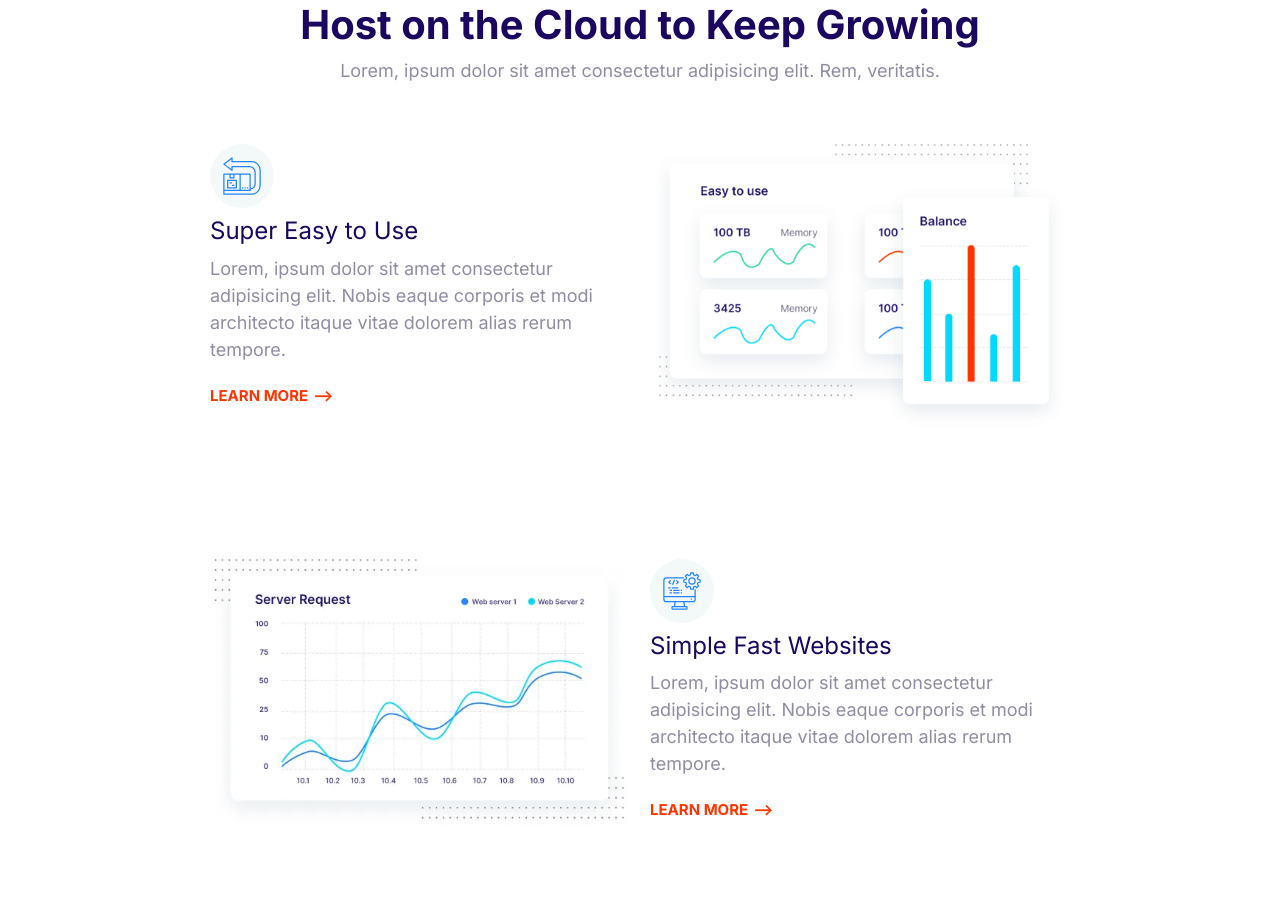
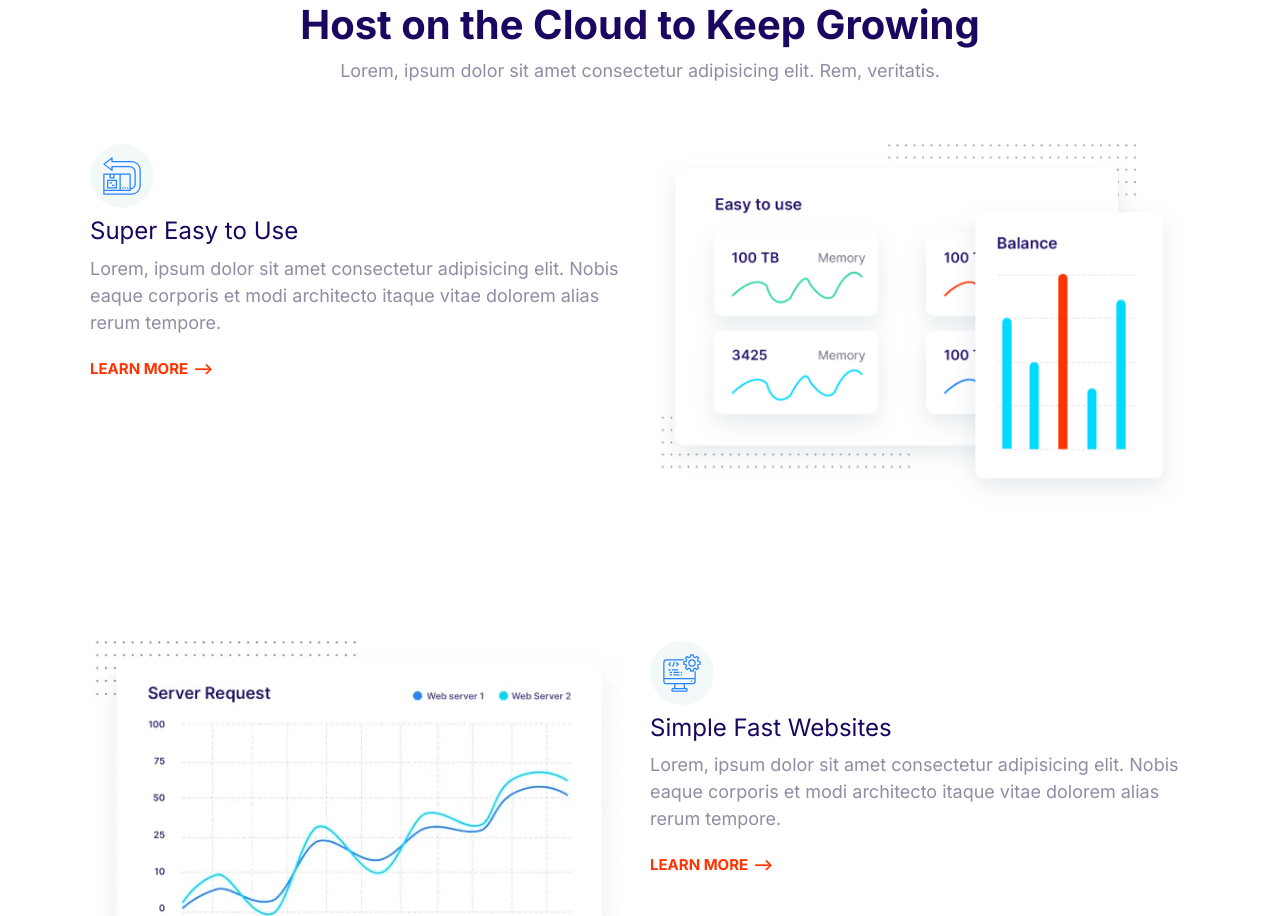
Before and after one commit to Ivanol1ver/payground, a website built with Parcel: page src/index.html in a window 1280 px wide. Shown: the part 2296-3212 px from the top of the page. Built offline with nearby package versions, Linux system fonts and the light colour scheme.

Commit message:
fixing feature paragraph layout.

```diff
--- a/src/css/style.css
+++ b/src/css/style.css
@@ -795,7 +795,7 @@ a {
  /* Features */
  .feature {
     gap: 4rem 2rem;
-    margin: 12rem;
+    margin: 12rem 0;
  }
 
  .feature:first-of-type {
```
